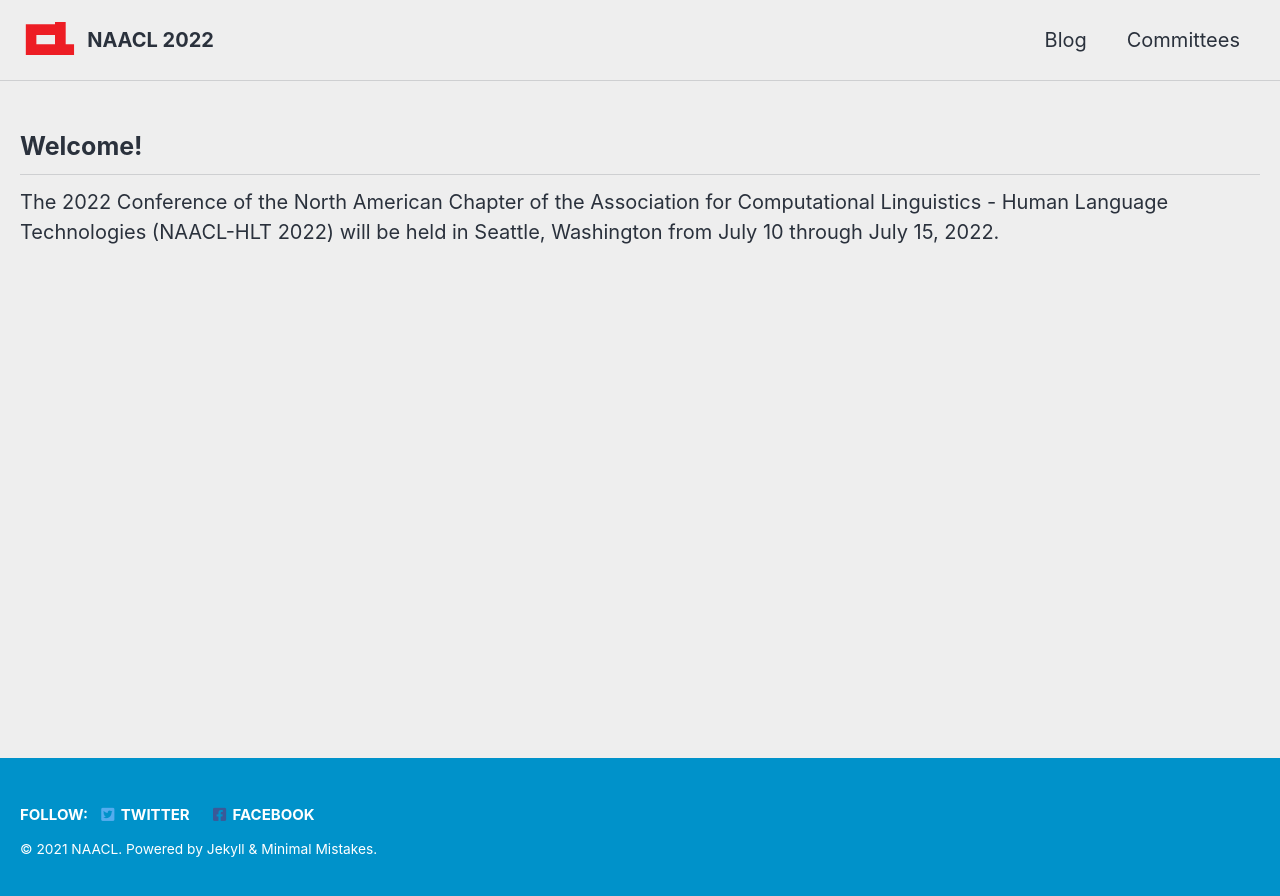
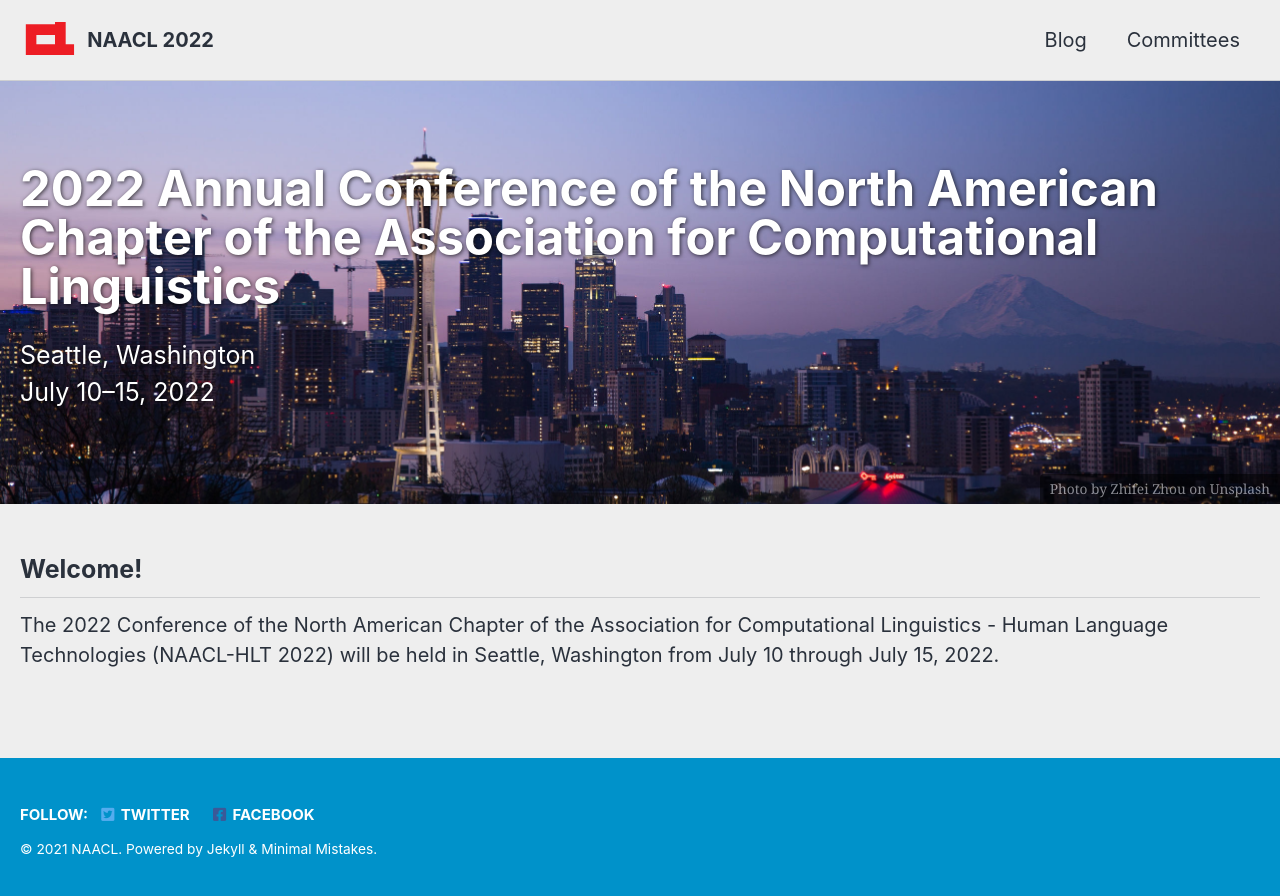
Before and after one commit to naacl-org/naacl-2022-website, a Jekyll site: the page built from _pages/home.md, in a window 1280 px wide. Shown: the top 896 px of the page. Built offline with Jekyll 4.4.1, drawn with Linux system fonts in a browser that asks for light colours; cached includes are drawn as plain includes.

Commit message:
Added splash

```diff
--- a/_pages/home.md
+++ b/_pages/home.md
@@ -2,6 +2,9 @@
 title: "2022 Annual Conference of the North American Chapter of the Association for Computational Linguistics"
 layout: splash
 permalink: /
+header:
+  overlay_image: "/assets/images/splash/seattle-resized.jpg"
+  caption: 'Photo by <a href="https://unsplash.com/photos/QEob0Fp4rdg">Zhifei Zhou</a> on <a href="http://www.unsplash.com">Unsplash</a>'
 excerpt: "Seattle, Washington<br>July 10&ndash;15, 2022"
 ---
 
--- a/_sass/minimal-mistakes/_page.scss
+++ b/_sass/minimal-mistakes/_page.scss
@@ -202,7 +202,7 @@ body {
     .page__lead,
     .btn {
       color: #fff;
-      text-shadow: 1px 1px 4px rgba(#000, 0.5);
+      text-shadow: 1px 1px 4px rgba(#000, 0.7);
     }
 
     .page__lead {
```
Also changed, not shown: assets/images/splash/seattle-resized.jpg (added).
